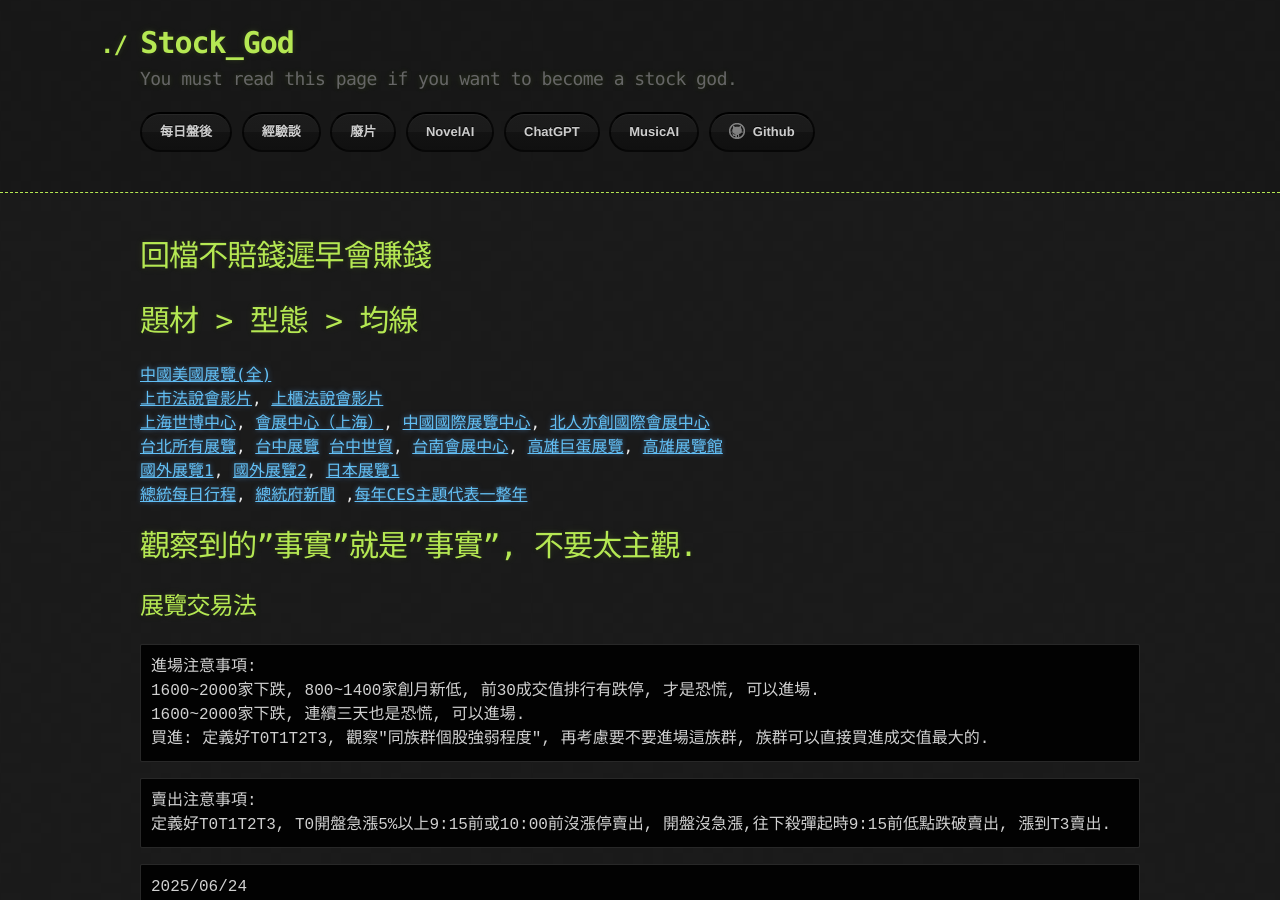
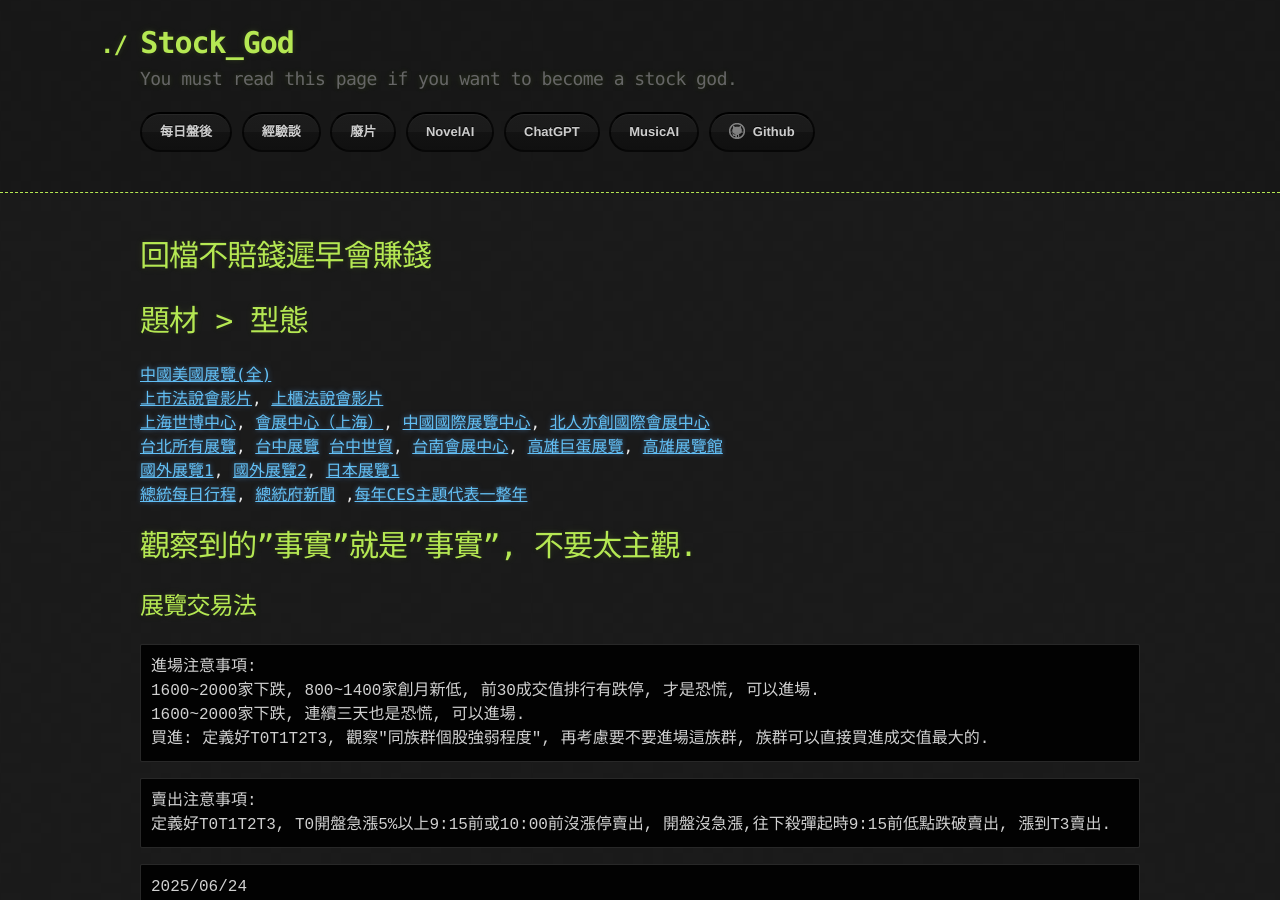
Before and after one commit to lepg5487/Stock_God, a Jekyll site: the page built from experience.md, in a window 1280 px wide and 900 px high. Built offline with Jekyll 4.4.1, drawn with Linux system fonts in a browser that asks for light colours; our own code applies the rules of GitHub Pages for plain Markdown files.

Commit message:
Update experience.md

```diff
--- a/experience.md
+++ b/experience.md
@@ -2,7 +2,7 @@
 layout: testlayouts
 ---
 # 回檔不賠錢遲早會賺錢
-# 題材 > 型態 > 均線
+# 題材 > 型態
 
 [中國美國展覽(全)](https://www.jufair.com/exhibition-0-0-5-0-0-4-6/)
 [上市法說會影片](https://webpro.twse.com.tw/webportal/vod/101/?categoryId=101), [上櫃法說會影片](https://www.tpex.org.tw/web/about/news/media/media_gallery.php?l=zh-tw)
```
